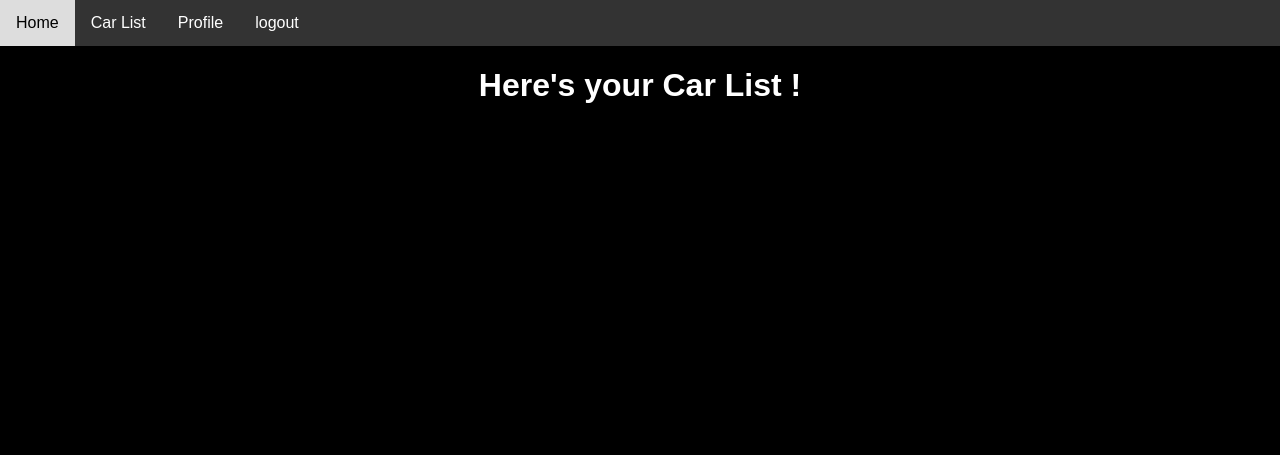
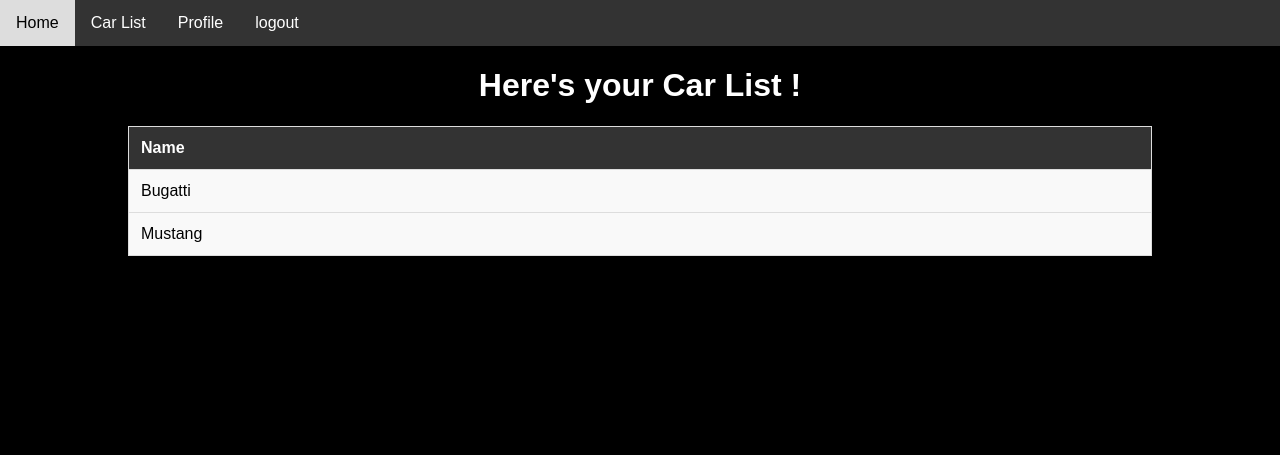
Before and after one commit to 21blackbird/TheRealWorld, a PHP site: page /pages/Cars.php in a window 1280 px wide. Shown: the top 455 px of the page. Run offline with PHP 8.4, Linux system fonts and the light colour scheme.

Commit message:
making cars page

```diff
--- a/pages/Cars.php
+++ b/pages/Cars.php
@@ -25,6 +25,22 @@
 
 <h1 id="top">Here's your Car List !</h1>
 
+<table>
+    <thead>
+        <tr>
+            <th>Name</th>
+        </tr>
+</thead>
+    <tbody>
+        <tr>
+            <td>Bugatti</td>
+        </tr>
+        <tr>
+            <td>Mustang</td>
+        </tr>
+        <!-- Add more rows as needed -->
+    </tbody>
+</table>
 
 <div class="footer">
     &copy; 2023 Your Website. All rights reserved.
--- a/style/style.css
+++ b/style/style.css
@@ -46,3 +46,25 @@ body{
     bottom: 0;
     width: 100%;
 }
+
+table {
+    width: 80%;
+    margin: 20px auto;
+    border-collapse: collapse;
+    margin-top: 20px;
+}
+
+th, td {
+    border: 1px solid #ddd;
+    padding: 12px;
+    text-align: left;
+}
+
+th {
+    background-color: #333;
+    color: white;
+}
+
+tr {
+    background-color: #f9f9f9;
+}
```
